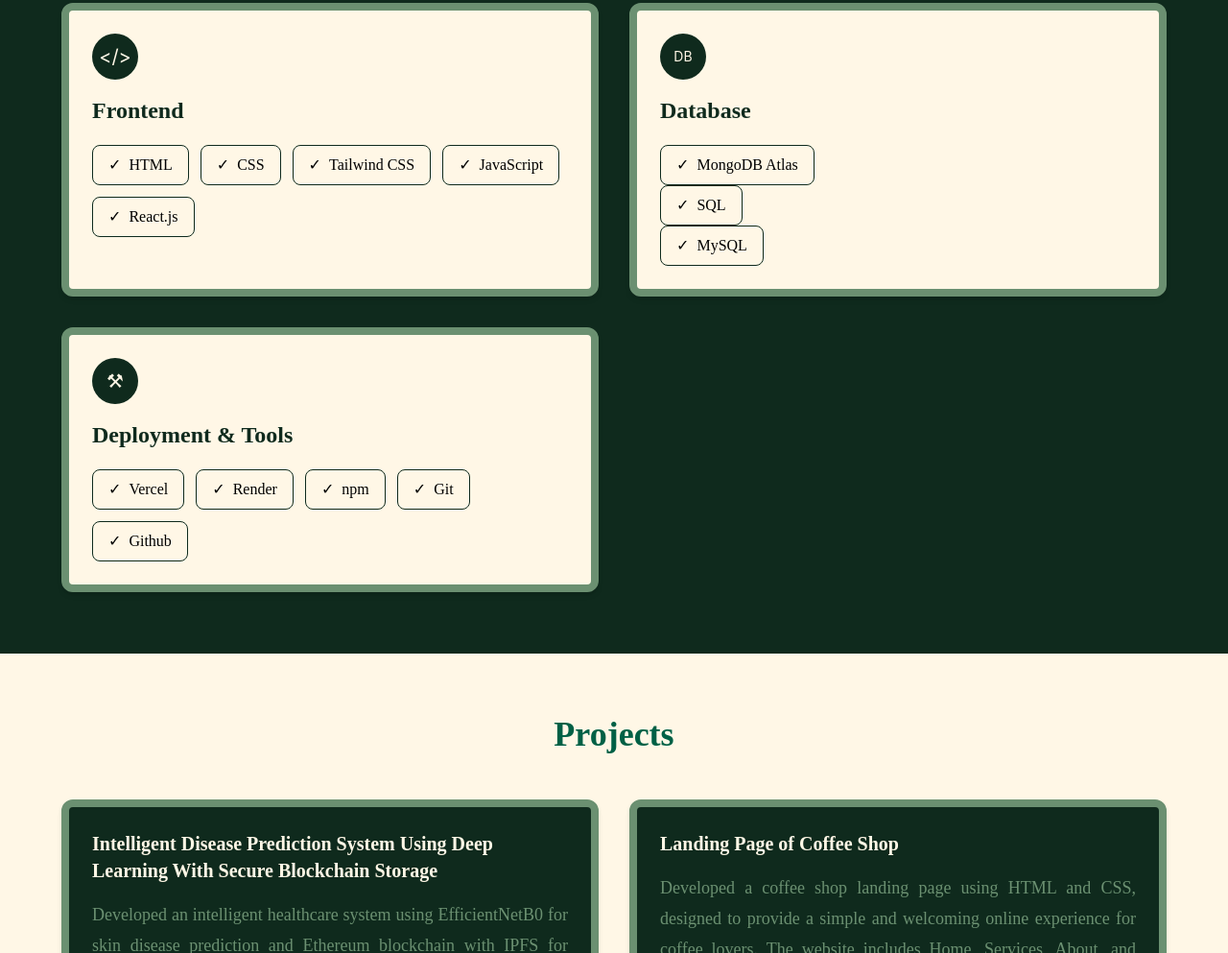
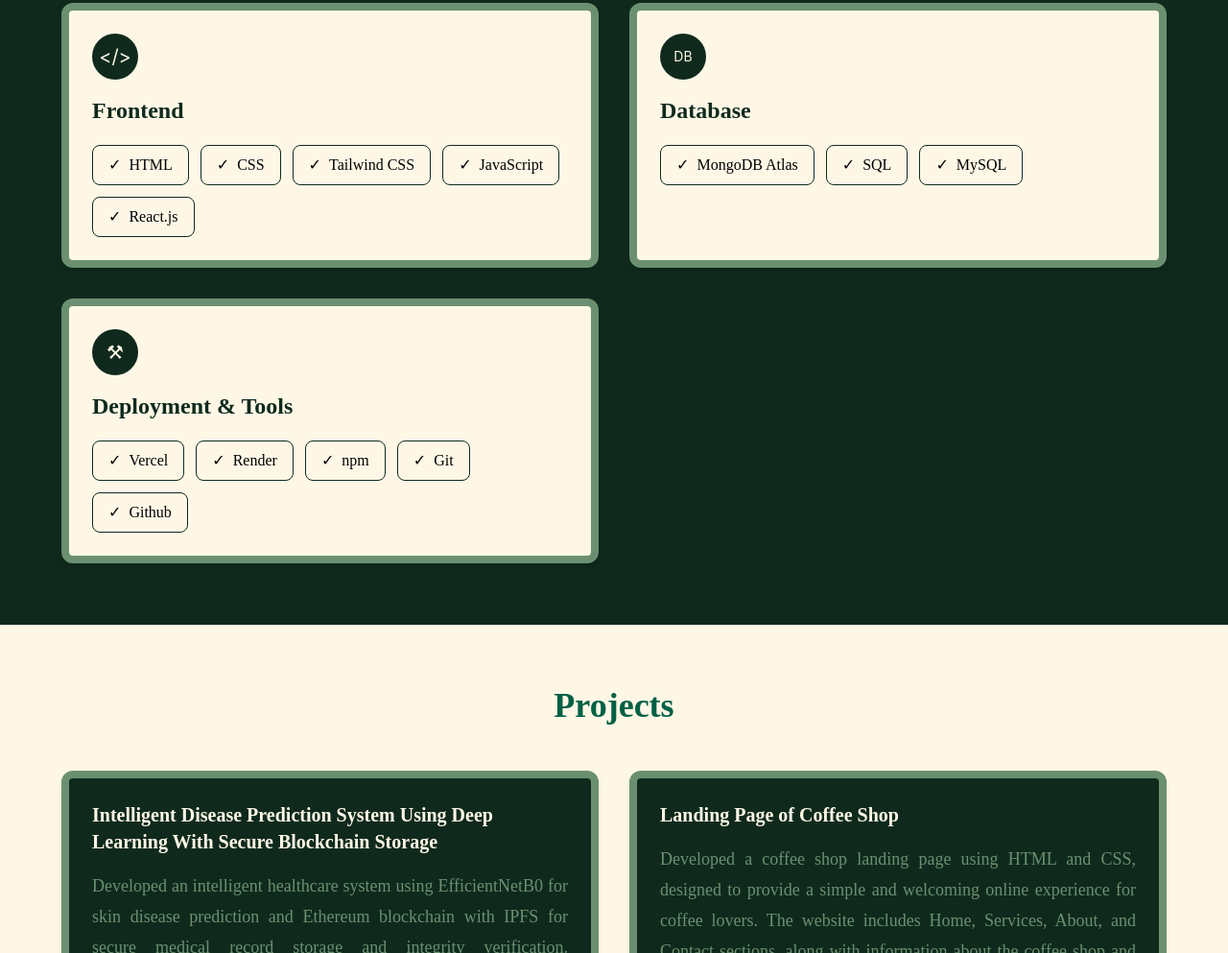
Before and after one commit to janciraniD/Janci-s-Portfolio, a website: page index.html in a window 1280 px wide. Shown: the part 1649-2642 px from the top of the page at 96% size. Drawn offline with Linux system fonts and the light colour scheme.

Commit message:
Some changes in database

```diff
--- a/index.html
+++ b/index.html
@@ -104,14 +104,10 @@
                             <span>✓</span>
                             MongoDB Atlas
                         </div>
-                    </div>
-                     <div class="flex flex-wrap gap-3">
                         <div class="border border-emerald rounded-lg px-4 py-2 text-black font-family flex items-center gap-2 hover:bg-emerald hover:text-pale-green transition duration-300">
                             <span>✓</span>
                             SQL
                         </div>
-                    </div>
-                     <div class="flex flex-wrap gap-3">
                         <div class="border border-emerald rounded-lg px-4 py-2 text-black font-family flex items-center gap-2 hover:bg-emerald hover:text-pale-green transition duration-300">
                             <span>✓</span>
                             MySQL
```
